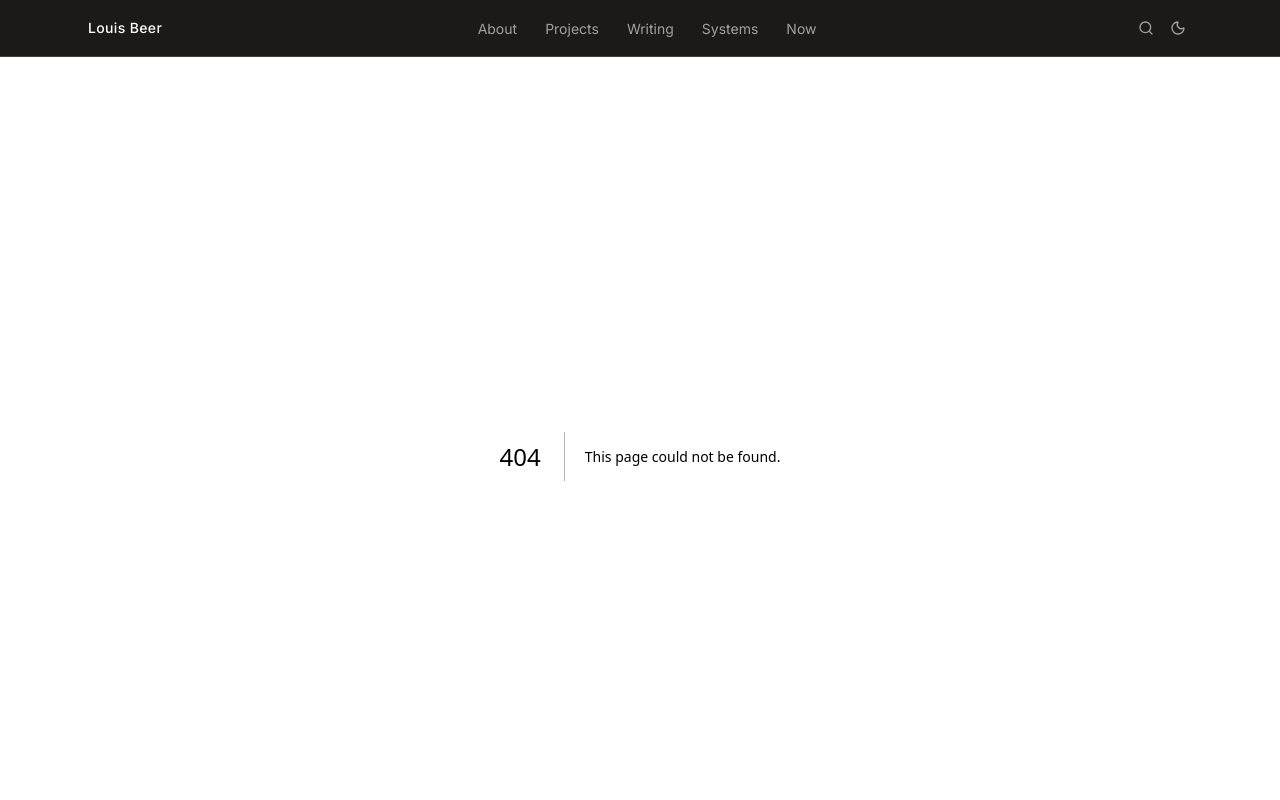
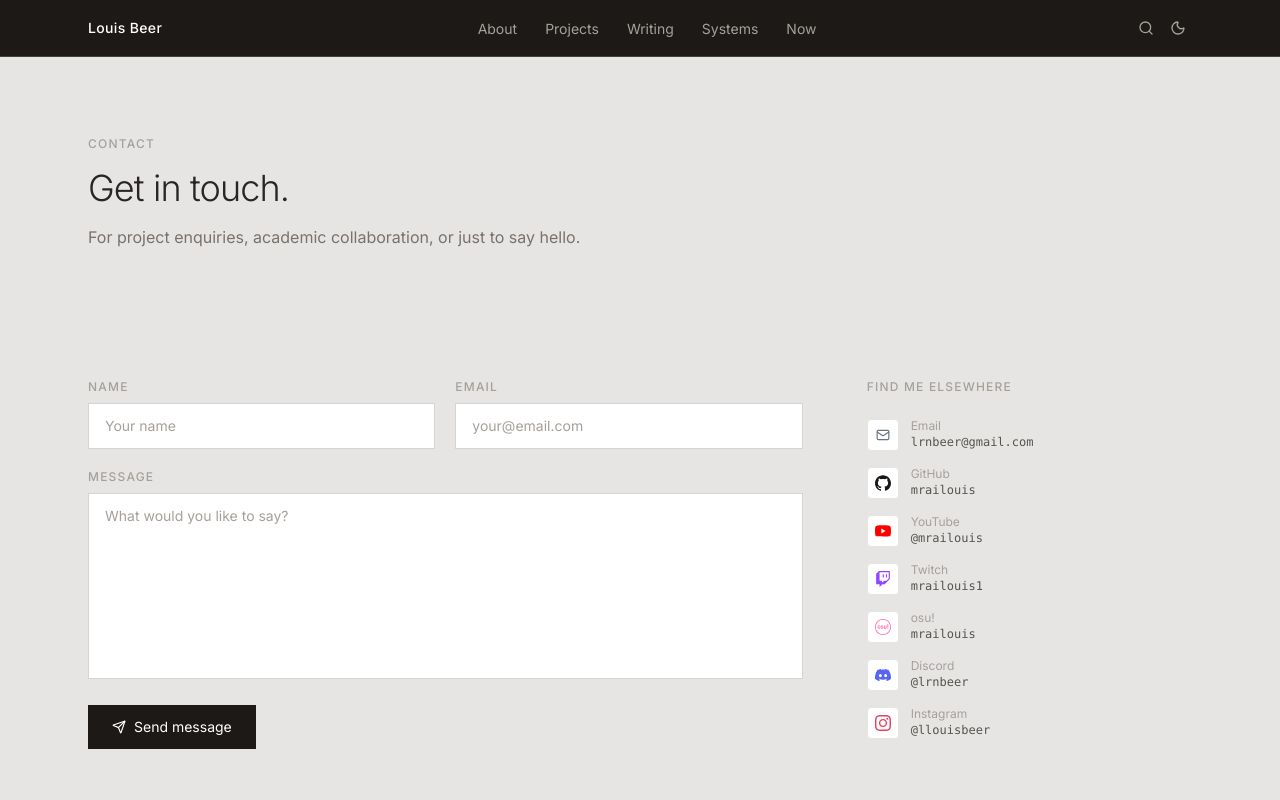
Before and after one commit to mrailouis/louisbeer, a Next.js app: page /contact in a window 1280 px wide. Before the commit this address had no page. Shown: the top 800 px of the page. Built offline with nearby package versions, Linux system fonts and the light colour scheme.

Commit message:
Add contact page with form and social links, replace photography with contact in nav/footer

```diff
--- /dev/null
+++ b/src/app/contact/ContactForm.tsx
@@ -0,0 +1,94 @@
+'use client'
+
+import { useState } from 'react'
+import { Send, CheckCircle } from 'lucide-react'
+
+export function ContactForm() {
+  const [sent, setSent] = useState(false)
+  const [fields, setFields] = useState({ name: '', email: '', message: '' })
+
+  const handleSubmit = (e: React.FormEvent) => {
+    e.preventDefault()
+    const { name, email, message } = fields
+    const subject = encodeURIComponent(`Message from ${name}`)
+    const body = encodeURIComponent(`Name: ${name}\nEmail: ${email}\n\n${message}`)
+    window.open(`mailto:lrnbeer@gmail.com?subject=${subject}&body=${body}`)
+    setSent(true)
+  }
+
+  const inputClass =
+    'w-full px-4 py-3 text-sm bg-white dark:bg-stone-900 border border-stone-300 dark:border-stone-600 text-stone-800 dark:text-stone-100 placeholder:text-stone-400 dark:placeholder:text-stone-500 focus:outline-none focus:border-stone-500 dark:focus:border-stone-400 transition-colors'
+
+  if (sent) {
+    return (
+      <div className="flex flex-col items-start gap-4 py-12">
+        <CheckCircle size={28} className="text-emerald-500" />
+        <p className="text-stone-700 dark:text-stone-200 font-medium">Your email client should have opened.</p>
+        <p className="text-sm text-stone-500 dark:text-stone-400 leading-relaxed max-w-md">
+          If it didn&apos;t, you can reach me directly at{' '}
+          <a href="mailto:lrnbeer@gmail.com" className="underline hover:text-stone-800 dark:hover:text-white transition-colors">
+            lrnbeer@gmail.com
+          </a>.
+        </p>
+        <button
+          onClick={() => { setSent(false); setFields({ name: '', email: '', message: '' }) }}
+          className="mt-2 text-xs text-stone-400 hover:text-stone-600 dark:hover:text-stone-200 transition-colors underline"
+        >
+          Send another
+        </button>
+      </div>
+    )
+  }
+
+  return (
+    <form onSubmit={handleSubmit} className="space-y-5">
+      <div className="grid sm:grid-cols-2 gap-5">
+        <div>
+          <label className="block text-xs font-medium tracking-widest uppercase text-stone-400 mb-2">
+            Name
+          </label>
+          <input
+            type="text"
+            required
+            placeholder="Your name"
+            value={fields.name}
+            onChange={(e) => setFields((f) => ({ ...f, name: e.target.value }))}
+            className={inputClass}
+          />
+        </div>
+        <div>
+          <label className="block text-xs font-medium tracking-widest uppercase text-stone-400 mb-2">
+            Email
+          </label>
+          <input
+            type="email"
+            required
+            placeholder="your@email.com"
+            value={fields.email}
+            onChange={(e) => setFields((f) => ({ ...f, email: e.target.value }))}
+            className={inputClass}
+          />
+        </div>
+      </div>
+      <div>
+        <label className="block text-xs font-medium tracking-widest uppercase text-stone-400 mb-2">
+          Message
+        </label>
+        <textarea
+          required
+          rows={8}
+          placeholder="What would you like to say?"
+          value={fields.message}
+          onChange={(e) => setFields((f) => ({ ...f, message: e.target.value }))}
+          className={`${inputClass} resize-none`}
+        />
+      </div>
+      <button
+        type="submit"
+        className="inline-flex items-center gap-2 text-sm bg-stone-900 dark:bg-stone-100 text-white dark:text-stone-900 px-6 py-3 hover:bg-stone-700 dark:hover:bg-white transition-colors duration-200"
+      >
+        <Send size={14} /> Send message
+      </button>
+    </form>
+  )
+}
--- /dev/null
+++ b/src/app/contact/page.tsx
@@ -0,0 +1,142 @@
+import type { Metadata } from 'next'
+import { ContactForm } from './ContactForm'
+import { Section } from '@/components/ui'
+import { Mail } from 'lucide-react'
+
+export const metadata: Metadata = {
+  title: 'Contact',
+  description: 'Get in touch with Louis Beer.',
+}
+
+const socials = [
+  {
+    label: 'Email',
+    value: 'lrnbeer@gmail.com',
+    href: 'mailto:lrnbeer@gmail.com',
+    icon: 'email',
+  },
+  {
+    label: 'GitHub',
+    value: 'mrailouis',
+    href: 'https://github.com/mrailouis',
+    icon: 'github',
+  },
+  {
+    label: 'YouTube',
+    value: '@mrailouis',
+    href: 'https://www.youtube.com/@mrailouis',
+    icon: 'youtube',
+  },
+  {
+    label: 'Twitch',
+    value: 'mrailouis1',
+    href: 'https://www.twitch.tv/mrailouis1',
+    icon: 'twitch',
+  },
+  {
+    label: 'osu!',
+    value: 'mrailouis',
+    href: 'https://osu.ppy.sh/users/24851764',
+    icon: 'osu',
+  },
+  {
+    label: 'Discord',
+    value: '@lrnbeer',
+    href: 'https://discord.com/users/lrnbeer',
+    icon: 'discord',
+  },
+  {
+    label: 'Instagram',
+    value: '@llouisbeer',
+    href: 'https://www.instagram.com/llouisbeer/',
+    icon: 'instagram',
+  },
+]
+
+// Brand colours for each icon
+const brandColour: Record<string, string> = {
+  email: '#6b7280',
+  github: '#181717',
+  youtube: '#FF0000',
+  twitch: '#9146FF',
+  osu: '#FF66AA',
+  discord: '#5865F2',
+  instagram: '#E4405F',
+}
+
+function getIconPath(slug: string): string | null {
+  if (slug === 'email') return null
+  try {
+    // eslint-disable-next-line @typescript-eslint/no-require-imports
+    const icons = require('simple-icons')
+    const key = `si${slug.charAt(0).toUpperCase()}${slug.slice(1)}`
+    return icons[key]?.path ?? null
+  } catch {
+    return null
+  }
+}
+
+export default function ContactPage() {
+  return (
+    <div className="max-w-6xl mx-auto px-6">
+      <section className="pt-20 pb-12 border-b border-stone-200 dark:border-stone-700">
+        <p className="text-xs font-medium tracking-widest uppercase text-stone-400 mb-4">Contact</p>
+        <h1 className="text-3xl md:text-4xl font-light text-stone-800 dark:text-stone-100 tracking-tight max-w-2xl">
+          Get in touch.
+        </h1>
+        <p className="mt-4 text-stone-500 dark:text-stone-400 max-w-xl leading-relaxed">
+          For project enquiries, academic collaboration, or just to say hello.
+        </p>
+      </section>
+
+      <Section>
+        <div className="grid md:grid-cols-3 gap-16">
+          {/* Form */}
+          <div className="md:col-span-2">
+            <ContactForm />
+          </div>
+
+          {/* Social links */}
+          <div>
+            <p className="text-xs font-medium tracking-widest uppercase text-stone-400 mb-6">
+              Find me elsewhere
+            </p>
+            <ul className="space-y-4">
+              {socials.map(({ label, value, href, icon }) => {
+                const path = getIconPath(icon)
+                const colour = brandColour[icon]
+                return (
+                  <li key={label}>
+                    <a
+                      href={href}
+                      target={href.startsWith('mailto') ? undefined : '_blank'}
+                      rel="noopener noreferrer"
+                      className="group flex items-center gap-3 text-sm text-stone-600 dark:text-stone-300 hover:text-stone-900 dark:hover:text-white transition-colors"
+                    >
+                      <span
+                        className="w-8 h-8 flex items-center justify-center rounded border border-stone-200 dark:border-stone-700 bg-white dark:bg-stone-900 group-hover:border-stone-400 dark:group-hover:border-stone-500 transition-colors shrink-0"
+                        style={{ color: colour }}
+                      >
+                        {path ? (
+                          <svg viewBox="0 0 24 24" className="w-4 h-4" fill="currentColor" aria-label={label}>
+                            <path d={path} />
+                          </svg>
+                        ) : (
+                          <Mail size={14} />
+                        )}
+                      </span>
+                      <div>
+                        <p className="text-xs text-stone-400 leading-none mb-0.5">{label}</p>
+                        <p className="font-mono text-xs">{value}</p>
+                      </div>
+                    </a>
+                  </li>
+                )
+              })}
+            </ul>
+          </div>
+        </div>
+      </Section>
+    </div>
+  )
+}
--- a/src/app/page.tsx
+++ b/src/app/page.tsx
@@ -209,8 +209,8 @@ export default async function HomePage() {
           {[
             { href: "/systems", label: "Systems", desc: "Active models and prototypes" },
             { href: "/aspirations", label: "Aspirations", desc: "Long-term direction" },
-            { href: "/photography", label: "Photography", desc: "Visual observation" },
             { href: "/now", label: "Now", desc: "What I'm currently working on" },
+            { href: "/contact", label: "Contact", desc: "Get in touch" },
           ].map(({ href, label, desc }) => (
             <Link
               key={href}
--- a/src/components/Footer.tsx
+++ b/src/components/Footer.tsx
@@ -18,7 +18,7 @@ export function Footer() {
         <nav className="flex flex-wrap gap-6">
           {[
             { href: '/aspirations', label: 'Aspirations' },
-            { href: '/photography', label: 'Photography' },
+            { href: '/contact', label: 'Contact' },
           ].map(({ href, label }) => (
             <Link
               key={href}
```
